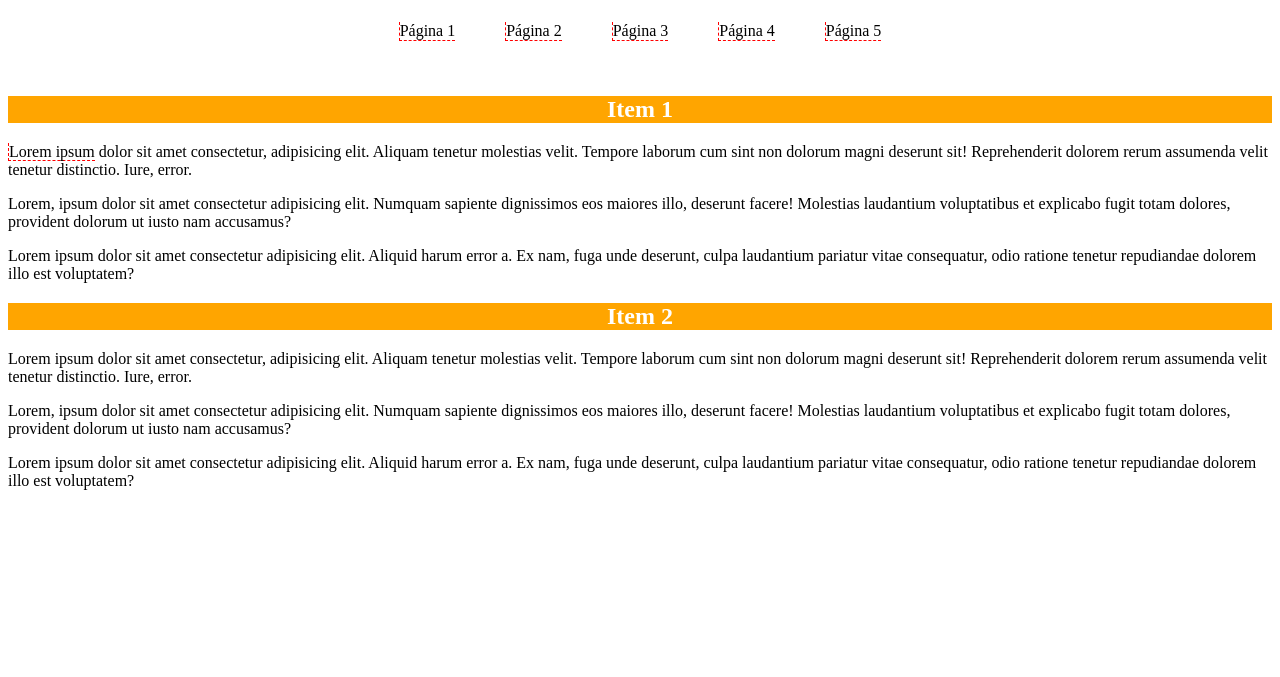
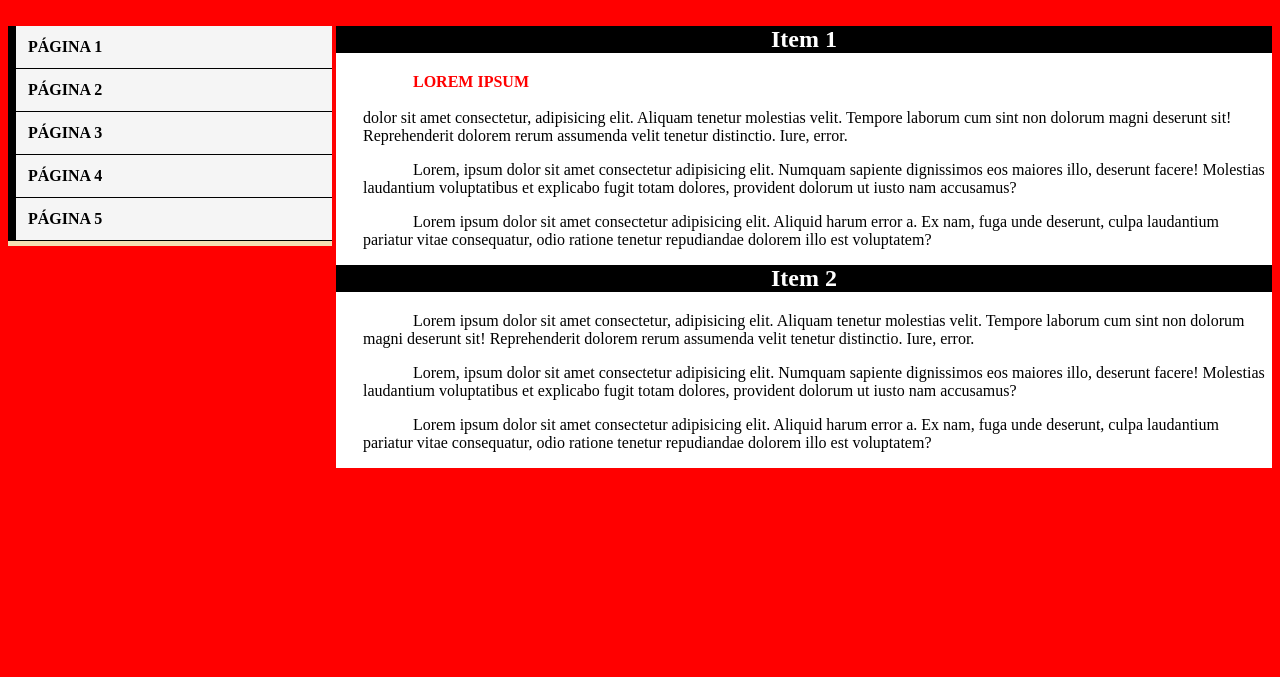
Before and after one commit to Mateus-Lucas/Front-end, a plain HTML site: page Atividade 3 - Frontend/pages/index.html in a window 1280 px wide. Shown: the part 123-800 px from the top of the page. Drawn offline with Linux system fonts and the light colour scheme.

Commit message:
Implementando o CSS

```diff
--- a/Atividade 3 - Frontend/pages/index.html
+++ b/Atividade 3 - Frontend/pages/index.html
@@ -9,25 +9,29 @@
 </head>
 <body>
     <h1>CSS</h1>
+    <!--ul>li*5>a.link-->
+    <div class="container">
+         <div class="menu">
+             <ul class="button">
+                <li><a href="#">PÁGINA 1</a></li>
+                <li><a href="#">PÁGINA 2</a></li>
+                <li><a href="#">PÁGINA 3</a></li>
+                <li><a href="#">PÁGINA 4</a></li>
+                <li><a href="#">PÁGINA 5</a></li>
+             </ul>
+         </div>
 
-    <!--ul>li*5>a.link-->
-    <ul>
-        <li><a href="#">Página 1</a></li>
-        <li><a href="#">Página 2</a></li>
-        <li><a href="#">Página 3</a></li>
-        <li><a href="#">Página 4</a></li>
-        <li><a href="#">Página 5</a></li>
-    </ul>
-
+     <div class="Fundo-caixa">
         <h2>Item 1</h2>
-    <p><a href="#">Lorem ipsum</a> dolor sit amet consectetur, adipisicing elit. Aliquam tenetur molestias velit. Tempore laborum cum sint non dolorum magni deserunt sit! Reprehenderit dolorem rerum assumenda velit tenetur distinctio. Iure, error.</p>
+            <p><a href="#">LOREM IPSUM</a><br><br> dolor sit amet consectetur, adipisicing elit. Aliquam tenetur molestias velit. Tempore laborum cum sint non dolorum magni deserunt sit! Reprehenderit dolorem rerum assumenda velit tenetur distinctio. Iure, error.</p>
             <p>Lorem, ipsum dolor sit amet consectetur adipisicing elit. Numquam sapiente dignissimos eos maiores illo, deserunt facere! Molestias laudantium voluptatibus et explicabo fugit totam dolores, provident dolorum ut iusto nam accusamus?</p>
             <p>Lorem ipsum dolor sit amet consectetur adipisicing elit. Aliquid harum error a. Ex nam, fuga unde deserunt, culpa laudantium pariatur vitae consequatur, odio ratione tenetur repudiandae dolorem illo est voluptatem?</p>
-
 
         <h2>Item 2</h2>
             <p>Lorem ipsum dolor sit amet consectetur, adipisicing elit. Aliquam tenetur molestias velit. Tempore laborum cum sint non dolorum magni deserunt sit! Reprehenderit dolorem rerum assumenda velit tenetur distinctio. Iure, error.</p>
             <p>Lorem, ipsum dolor sit amet consectetur adipisicing elit. Numquam sapiente dignissimos eos maiores illo, deserunt facere! Molestias laudantium voluptatibus et explicabo fugit totam dolores, provident dolorum ut iusto nam accusamus?</p>
             <p>Lorem ipsum dolor sit amet consectetur adipisicing elit. Aliquid harum error a. Ex nam, fuga unde deserunt, culpa laudantium pariatur vitae consequatur, odio ratione tenetur repudiandae dolorem illo est voluptatem?</p>
+     </div>
+    </div>
 </body>
 </html>
--- a/Atividade 3 - Frontend/styles/style.css
+++ b/Atividade 3 - Frontend/styles/style.css
@@ -1,29 +1,79 @@
+*{
+    background-color: red;
+}
+
 h1{
-    color: black;
-    border: 5px orange solid;
-    text-align: center;
-    padding: 10px;
+    color: wheat;
+    font-size: 60px;
+    display: flex;
+    justify-content: center;
 }
 
 h2{
- color: white;
- text-align: center;
- background-color: orange;
+    color: white;
+    background-color: black;
+    display: flex;
+    justify-content: center;
+    margin-top: 0%;
 }
+
+p a{
+    color: red;
+    text-decoration: none;
+    background-color: white;
+    font-weight: bold;
+}
+
+.Fundo-caixa{
+    background-color: white;
+    width: 80%;
+
+}
+
+p{
+    background-color: white;
+    margin-left: 27px;
+    text-indent: 50px;
+}
+
+.container{
+    display: flex;
+}
+
+li{
+    list-style-type: none;
+    background-color: whitesmoke;
+    border-bottom: 1px black solid;
+    border-left: black solid 8px;
+    padding: 12px;
+}
+
 ul{
-    display: flex;
-    padding: 10px;
-    margin: 10px;
-    justify-content: center;
+    background-color: whitesmoke;
+    color: purple;
+    margin-top: 0px;
+    padding: 0%;
 }
-li{
-    text-align: center;
-    display: flex;
-    padding: 25px;
+
+li a{
+    text-decoration: none;
+    color: black;
+    background-color: whitesmoke;
+    font-weight: bold;
 }
-a{
-    border-left: 1px dashed red;
-    text-decoration: none;
-    border-bottom: 1px dashed red;
-    color: black;
+
+.menu{
+    background-color: wheat;
+    width: 20%;
+    margin-right: 4px;
+    display: block;
+    max-width: 100%;
+    height: 220px;
+    width: 350px;
 }
+
+.menu li:hover a, li:hover{
+    background-color: rgb(190, 190, 190);
+    color: white;
+    cursor: pointer;
+}
```
Lines whose indentation alone changed are shown as unchanged.
